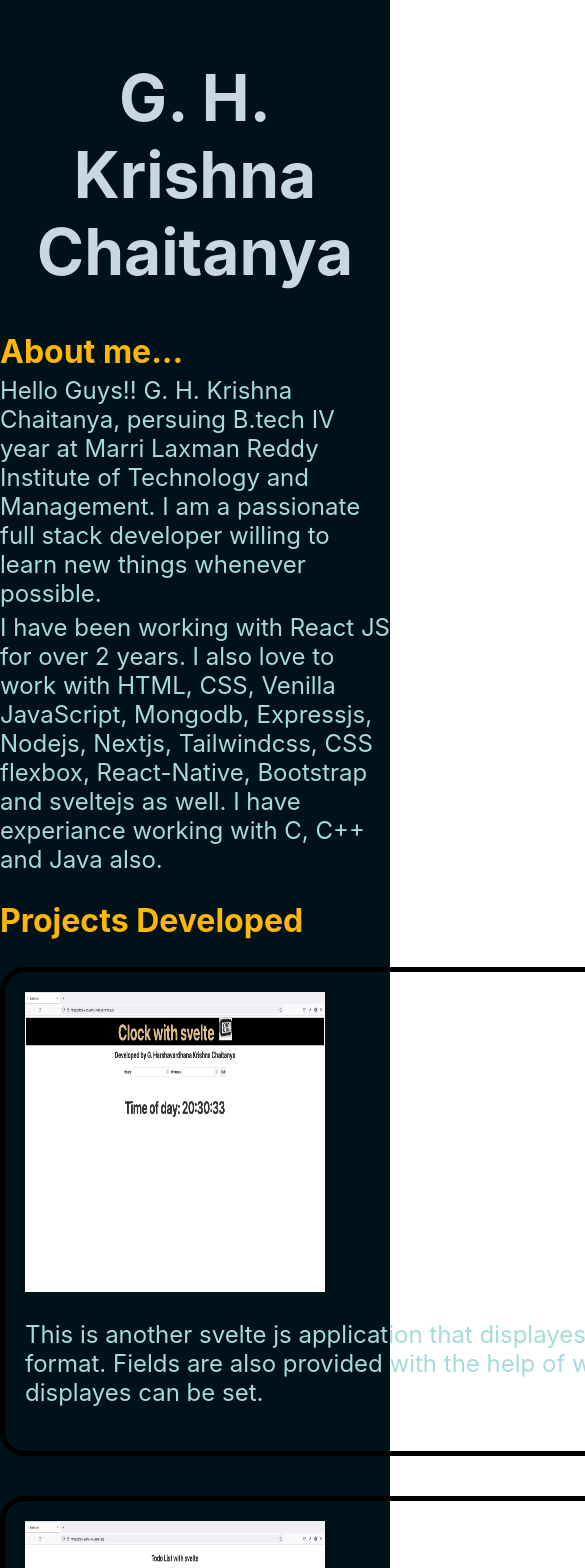
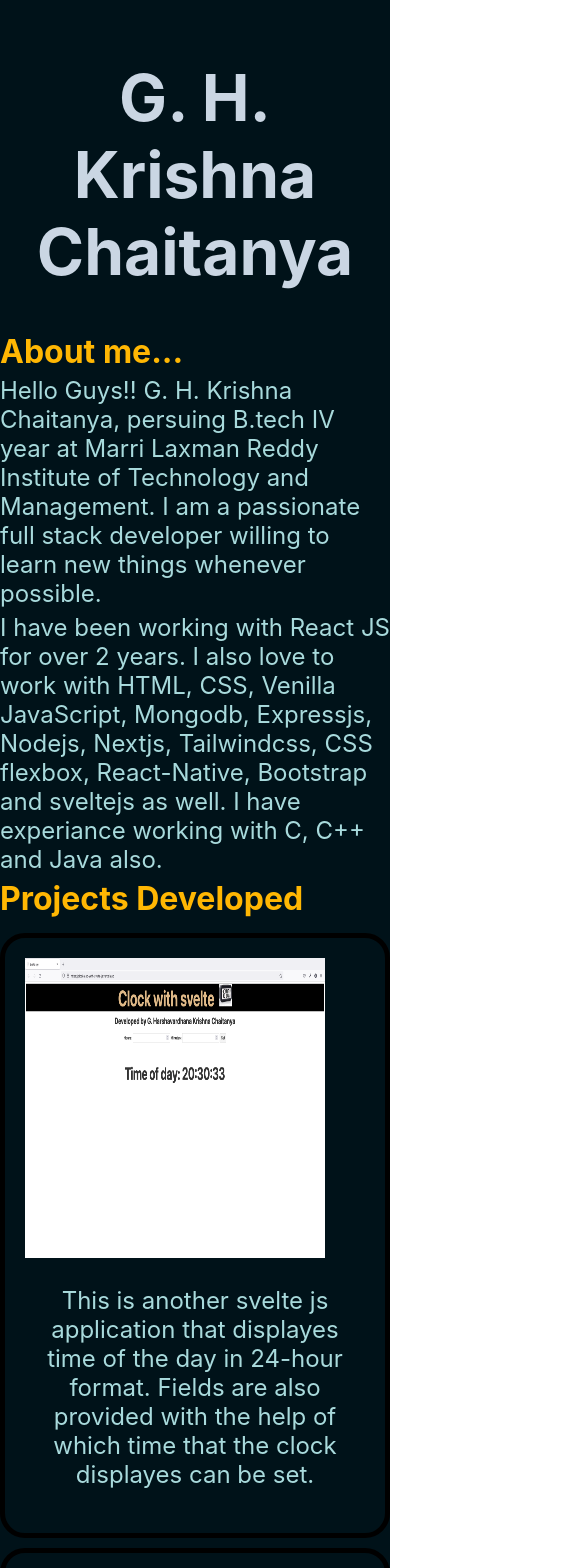
Before and after one commit to harshavardhanakrishnachaitanya2001/ghkrishnachaitanya, a Next.js app: page / in a window 390 px wide. Shown: the top 1568 px of the page, 585 px wide, since content can reach past the window. Built offline with nearby package versions, Linux system fonts and the light colour scheme.

Commit message:
My website is ready

```diff
--- a/styles/Website.module.css
+++ b/styles/Website.module.css
@@ -89,34 +89,54 @@
   display: inline-flex;
 }
 
+
+
 @media (max-width:1200px){
   .aboutMe{
-    margin-left:25px;
-    margin-right: 25px;
-    margin-top: 1px;
+    margin: 5px 0px 5px 0px;
+    width: 100%;
   }
   .projects, .projectsHeading, .projectContainer, .projectContainer div{
-    margin-left: 25px;
-    margin-right: 25px;
+    margin:5px 0px 5px 0px ;
+    width: 100%;
   }
   .footerHeader{
-    margin-left: 25px;
-    margin-right: 25px;
+    margin: 5px 0px 5px 0px;
   }
   .footerBody{
     margin-left:100px;
     margin-right: 100px;
+    width: 100%;
+  }
+  .imageDescription{
+    text-align: center;
   }
 }
 
 @media (max-width:704px){
   .aboutMe{
-    margin-left:0px;
-    margin-right: 0px;
-    margin-top: 1px;
+    margin: 5px 0px 5px 0px;
+    width: 100%;
   }
   .projects, .projectsHeading, .projectContainer, .projectContainer div{
-    margin-left: 0px;
-    margin-right: 0px;
+    margin:5px 0px 5px 0px ;
+    width: 100%;
+  }
+  .footerHeader{
+    margin: 5px 0px 5px 0px;
+  }
+  .footerBody{
+    margin-left:100px;
+    margin-right: 100px;
+    width: 100%;
+  }
+  .imageDescription{
+    text-align: center;
   }
 }
+
+@media (max-width:700px){
+  .socialLinks{
+    display: block;
+  }
+}
```
